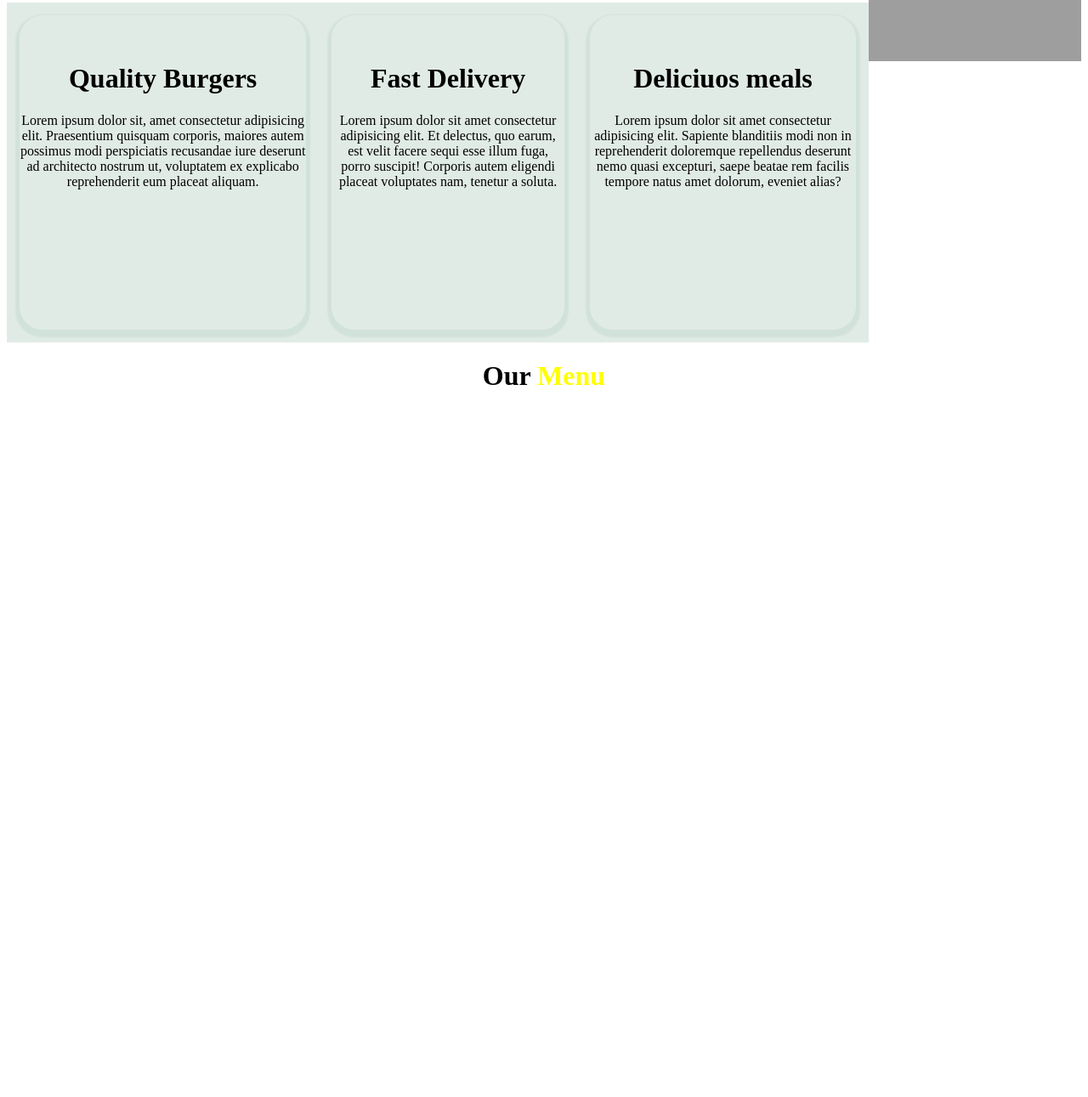
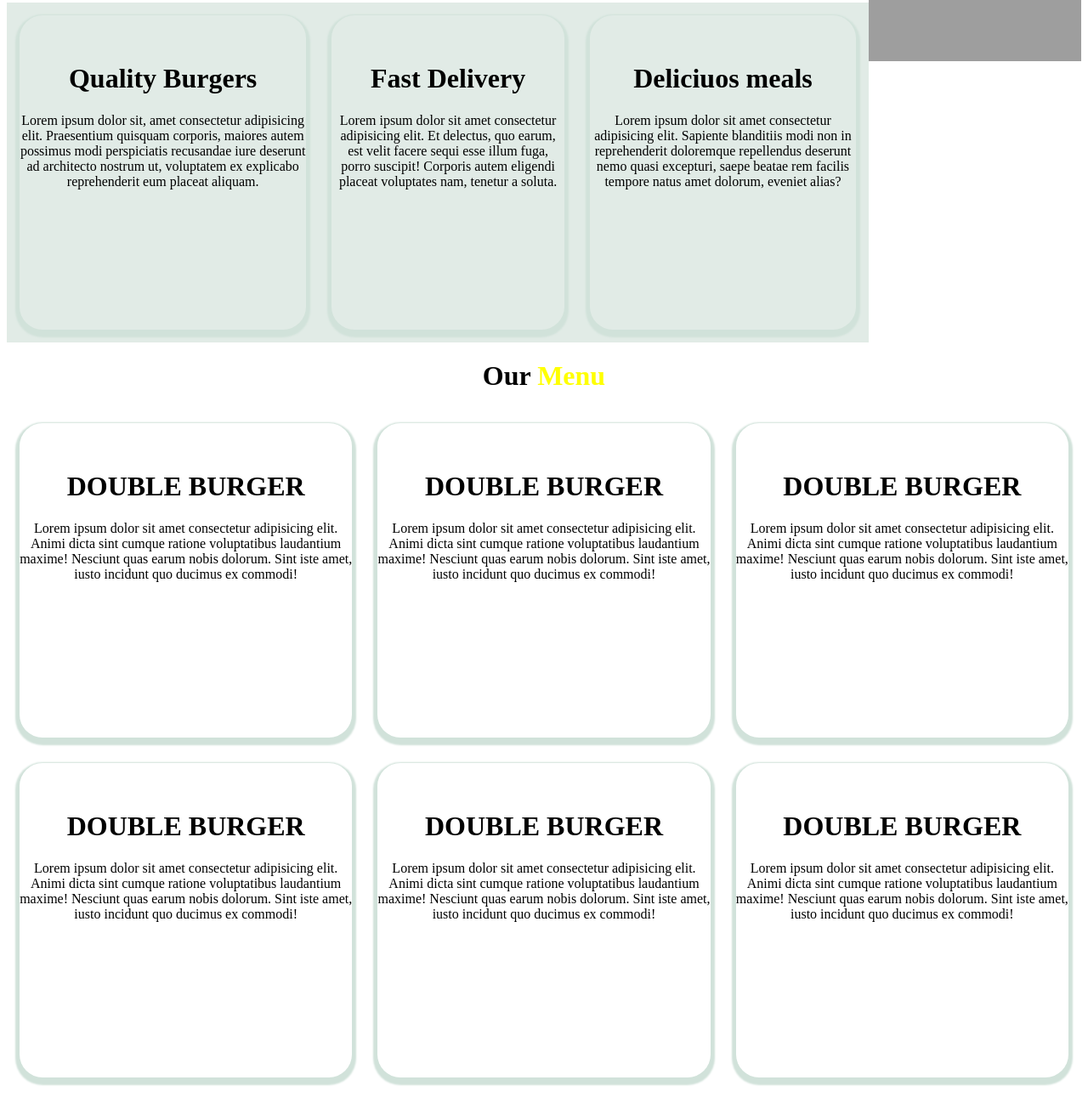
Before and after one commit to cate157/burger-palace, a plain HTML site: page index.html in a window 1280 px wide. Shown: the part 413-1704 px from the top of the page at 85% size. Before the commit the page ends 896 px from the top, so only its background shows below. Drawn offline with Linux system fonts and the light colour scheme; grey boxes are pictures that could not be loaded.

Commit message:
adding fourth div

```diff
--- a/index.css
+++ b/index.css
@@ -40,3 +40,8 @@ background-color: #e1ebe6;
 third{
     height: 400px;
 }
+.disp{
+    display: flex;
+text-align: center;
+height: 400px;
+}
--- a/index.html
+++ b/index.html
@@ -54,7 +54,38 @@
 <div class="third">
 
           <h1 style="text-align: center;">Our <span style="color: yellow;">Menu</span></h1>
+         <div class="disp">
+          <div class="box">
+              <h1>DOUBLE BURGER</h1>
+              <p>Lorem ipsum dolor sit amet consectetur adipisicing elit. Animi dicta sint cumque ratione voluptatibus laudantium maxime! Nesciunt quas earum nobis dolorum. Sint iste amet, iusto incidunt quo ducimus ex commodi!</p>
+          </div>
 
+          <div class="box">
+            <h1>DOUBLE BURGER</h1>
+            <p>Lorem ipsum dolor sit amet consectetur adipisicing elit. Animi dicta sint cumque ratione voluptatibus laudantium maxime! Nesciunt quas earum nobis dolorum. Sint iste amet, iusto incidunt quo ducimus ex commodi!</p>
+        </div>
+
+        <div class="box">
+            <h1>DOUBLE BURGER</h1>
+            <p>Lorem ipsum dolor sit amet consectetur adipisicing elit. Animi dicta sint cumque ratione voluptatibus laudantium maxime! Nesciunt quas earum nobis dolorum. Sint iste amet, iusto incidunt quo ducimus ex commodi!</p>
+        </div>
+         </div>
+         <div class="disp">
+        <div class="box">
+            <h1>DOUBLE BURGER</h1>
+            <p>Lorem ipsum dolor sit amet consectetur adipisicing elit. Animi dicta sint cumque ratione voluptatibus laudantium maxime! Nesciunt quas earum nobis dolorum. Sint iste amet, iusto incidunt quo ducimus ex commodi!</p>
+        </div>
+
+        <div class="box">
+            <h1>DOUBLE BURGER</h1>
+            <p>Lorem ipsum dolor sit amet consectetur adipisicing elit. Animi dicta sint cumque ratione voluptatibus laudantium maxime! Nesciunt quas earum nobis dolorum. Sint iste amet, iusto incidunt quo ducimus ex commodi!</p>
+        </div>
+
+        <div class="box">
+            <h1>DOUBLE BURGER</h1>
+            <p>Lorem ipsum dolor sit amet consectetur adipisicing elit. Animi dicta sint cumque ratione voluptatibus laudantium maxime! Nesciunt quas earum nobis dolorum. Sint iste amet, iusto incidunt quo ducimus ex commodi!</p>
+        </div>
+         </div>
 
 
 
```
